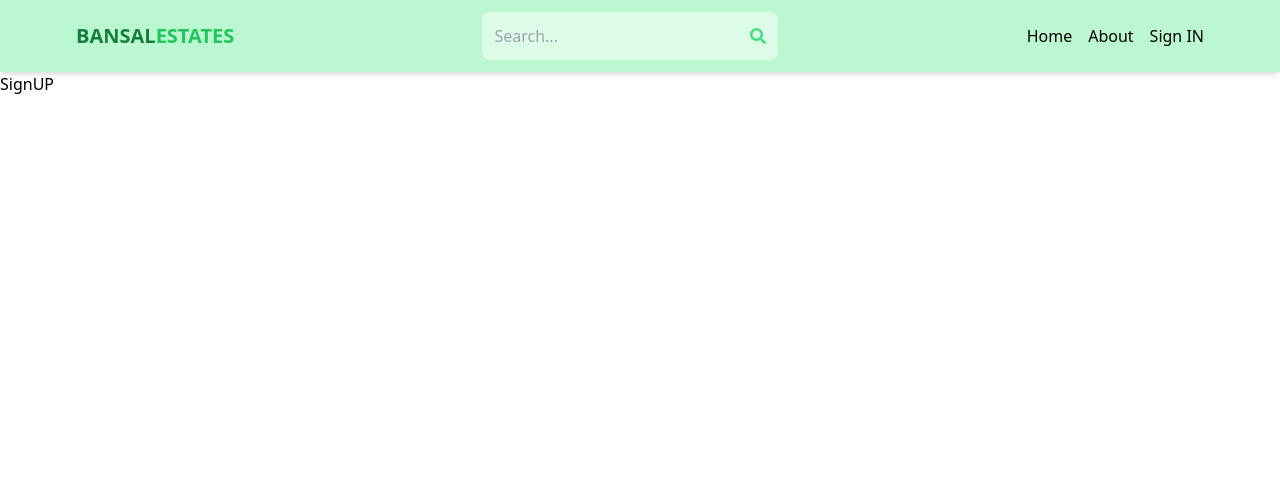
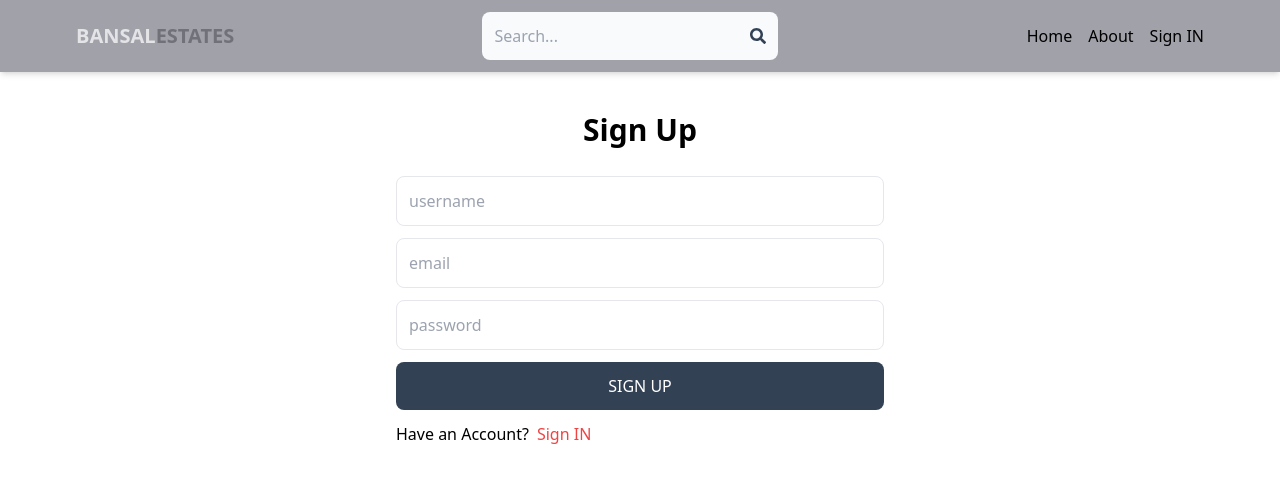
Before and after one commit to piyushbansal25/mern-estate, a React (Vite) app in the folder client/: page /sign-up in a window 1280 px wide. Shown: the top 482 px of the page. Built offline with nearby package versions, Linux system fonts and the light colour scheme.

Commit message:
created signup page UI and made some UI changes

```diff
--- a/client/src/components/Header.jsx
+++ b/client/src/components/Header.jsx
@@ -4,19 +4,19 @@ import { Link } from 'react-router-dom';
 
 export default function Header() {
   return (
-    <header className='bg-green-200 shadow-md'>
+    <header className='bg-zinc-400 shadow-md'>
       <div className='flex justify-between items-center max-w-6xl mx-auto p-3'>
         <Link to="/">
       <h1 className='font-bold text-sm sm:text-xl flex flex-wrap'>
-        <span className='text-green-700'>
+        <span className='text-zinc-200'>
           BANSAL
         </span>
-        <span className='text-green-500'>ESTATES</span>
+        <span className='text-zinc-500'>ESTATES</span>
       </h1>
       </Link>
-      <form className='bg-green-100 p-3 rounded-lg flex items-center'>
+      <form className='bg-slate-50 p-3 rounded-lg flex items-center'>
         <input type="text"  placeholder="Search..." className='bg-transparent  focus:outline-none w-24 sm:w-64' />
-        <FaSearch className='text-green-400'/>
+        <FaSearch className='text-slate-700'/>
       </form>
       <ul className='flex gap-4'>
         <Link  to="/">
--- a/client/src/index.css
+++ b/client/src/index.css
@@ -71,3 +71,8 @@ button:focus-visible {
 @tailwind base;
 @tailwind components;
 @tailwind utilities;
+
+
+body {
+  background-color: rgb(255, 255, 255);
+}
--- a/client/src/pages/SignUp.jsx
+++ b/client/src/pages/SignUp.jsx
@@ -1,9 +1,25 @@
 import React from 'react'
+import { Link } from 'react-router-dom';
 
 export default function SignUp() {
   return (
-    <div>
-        SignUP
-    </div>
-  )
+  <div className='p-3 max-w-lg mx-auto'>
+    <h1 className='text-3xl text-center font-semibold my-7'>Sign Up</h1>
+    <form className='flex flex-col gap-3'>
+      <input type="text" placeholder = "username" className = 'border p-3 rounded-lg' id = 'username'></input>
+      <input type="email" placeholder = "email" className = 'border p-3 rounded-lg' id = 'email'></input>
+      <input type="password" placeholder = "password" className = 'border p-3 rounded-lg' id = 'password'></input>
+      <button className='bg-slate-700 text-white p-3 rounded-lg uppercase hover:opacity-95 '>SIGN UP</button>
+
+    </form>
+    <div className='flex gap-2 mt-3'>
+      <p>Have an Account?</p>
+      <Link to={"/sign-in"}>
+        <span className='text-red-500 hover:underline'>Sign IN</span>
+      </Link>
+
+      </div>
+  </div>
+
+  );
 }
```
